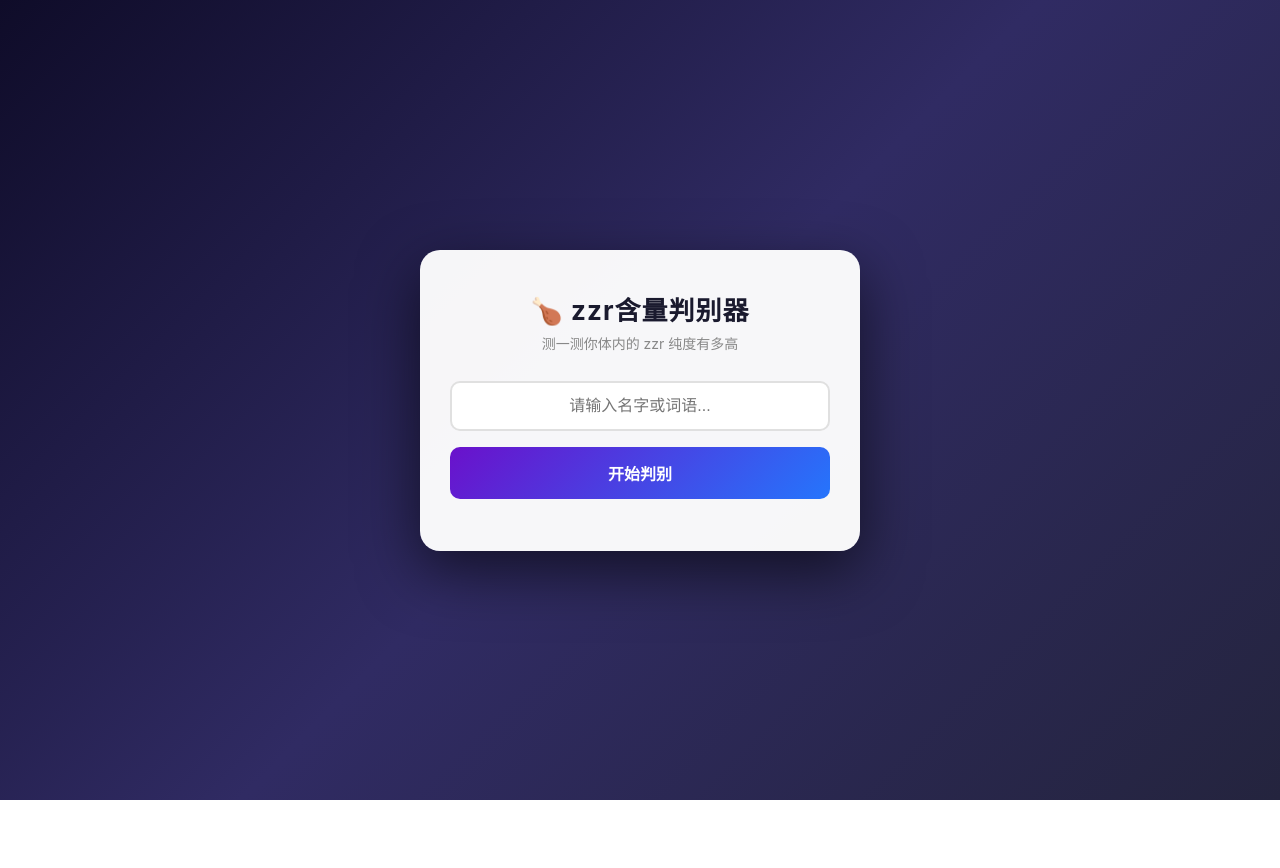
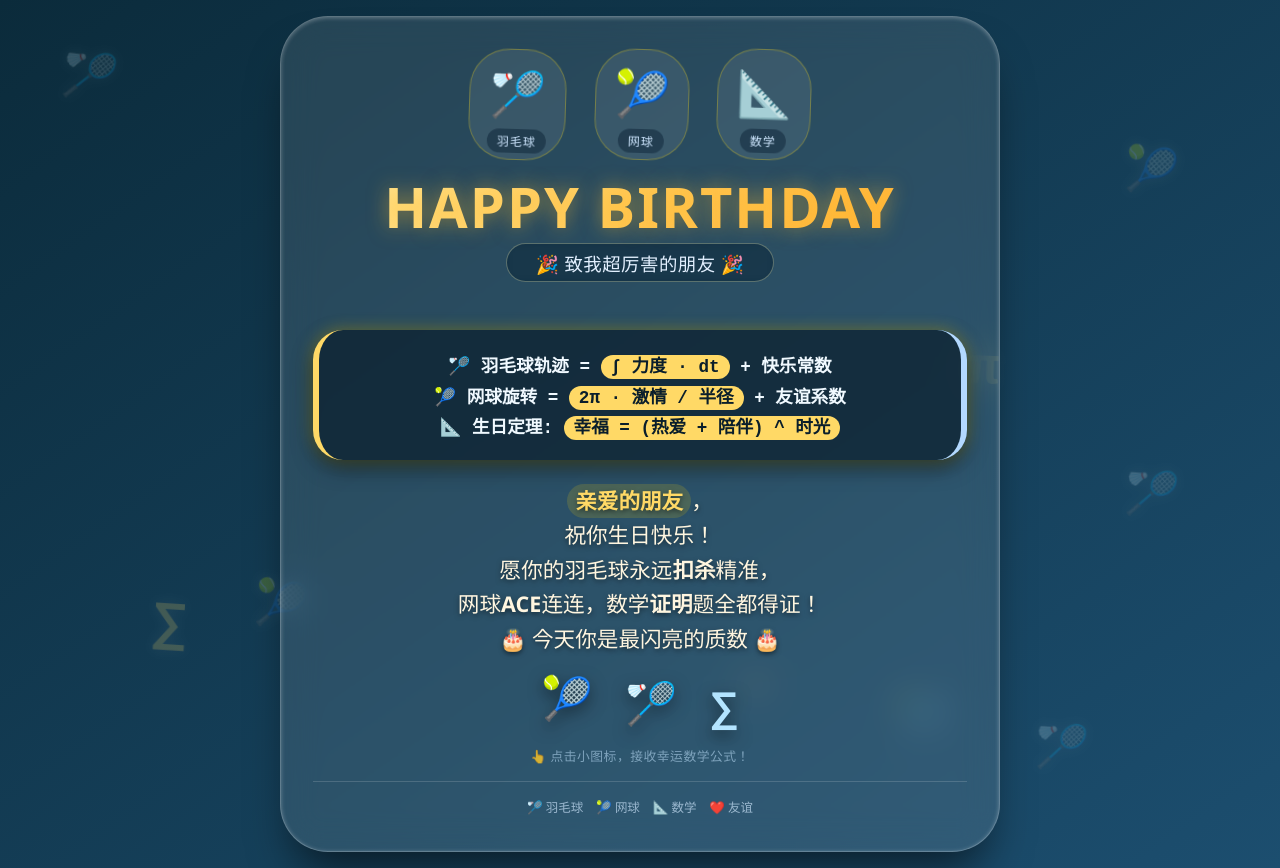
Before and after one commit to AomingLong/Lamplace_site, a plain HTML site: page zzr.html in a window 1280 px wide. Before the commit the page ends 800 px from the top, so only its background shows below. Drawn offline with Linux system fonts and the light colour scheme.

Commit message:
Update zzr.html

```diff
--- a/zzr.html
+++ b/zzr.html
@@ -1,275 +1,465 @@
 <!DOCTYPE html>
-<html lang="zh-CN">
+<html lang="en">
 <head>
   <meta charset="UTF-8">
   <meta name="viewport" content="width=device-width, initial-scale=1.0">
-    <title>zzr含量判别器</title>
+  <title>🎂 生日贺卡 · 羽毛球·网球·数学</title>
   <style>
-        * { margin: 0; padding: 0; box-sizing: border-box; }
+    * {
+      margin: 0;
+      padding: 0;
+      box-sizing: border-box;
+    }
+
     body {
-            font-family: -apple-system, BlinkMacSystemFont, "Segoe UI", Roboto, "Helvetica Neue", Arial, sans-serif;
-            /* 赛博极客风：深紫到深蓝 */
-            background: linear-gradient(135deg, #0f0c29 0%, #302b63 50%, #24243e 100%);
       min-height: 100vh;
+      background: linear-gradient(145deg, #0b2b3b 0%, #1c4e6f 100%);
+      font-family: 'Segoe UI', 'Poppins', system-ui, sans-serif;
+      display: flex;
+      align-items: center;
+      justify-content: center;
+      padding: 16px;
+      position: relative;
+      overflow-x: hidden;
+    }
+
+    /* 羽毛球 & 网球 漂浮装饰 */
+    .floating-bg {
+      position: absolute;
+      inset: 0;
+      pointer-events: none;
+      z-index: 1;
+    }
+
+    .shuttlecock, .tennis-ball, .math-symbol {
+      position: absolute;
+      opacity: 0.2;
+      font-size: 2.6rem;
+      user-select: none;
+      animation: float 14s infinite ease-in-out;
+      filter: drop-shadow(0 0 6px rgba(255, 255, 255, 0.3));
+    }
+
+    .math-symbol {
+      font-size: 3.2rem;
+      font-weight: 800;
+      color: #ffd966;
+      font-family: 'Courier New', monospace;
+      animation-duration: 18s;
+    }
+
+    @keyframes float {
+      0% { transform: translateY(0) rotate(0deg) scale(1); }
+      50% { transform: translateY(-28px) rotate(8deg) scale(1.08); }
+      100% { transform: translateY(0) rotate(0deg) scale(1); }
+    }
+
+    /* 主卡片 */
+    .card {
+      position: relative;
+      z-index: 10;
+      background: rgba(255, 255, 255, 0.1);
+      backdrop-filter: blur(18px);
+      -webkit-backdrop-filter: blur(18px);
+      border-radius: 48px;
+      padding: 2rem 2rem 2.2rem;
+      max-width: 720px;
+      width: 100%;
+      box-shadow: 0 30px 45px -15px rgba(0, 0, 0, 0.6),
+                  inset 0 1px 4px rgba(255, 255, 255, 0.3);
+      border: 1px solid rgba(255, 255, 255, 0.25);
+      text-align: center;
+      transition: transform 0.3s ease;
+      animation: cardPop 0.9s cubic-bezier(0.2, 0.9, 0.3, 1.1);
+    }
+
+    @keyframes cardPop {
+      0% { opacity: 0; transform: scale(0.92); }
+      100% { opacity: 1; transform: scale(1); }
+    }
+
+    /* 三元素图标区 */
+    .sport-math-row {
+      display: flex;
+      align-items: center;
+      justify-content: center;
+      gap: 1.8rem;
+      margin-bottom: 0.8rem;
+      flex-wrap: wrap;
+    }
+
+    .icon-item {
+      display: flex;
+      flex-direction: column;
+      align-items: center;
+      gap: 6px;
+      font-size: 2.8rem;
+      background: rgba(255, 255, 255, 0.08);
+      padding: 12px 18px 6px;
+      border-radius: 40px;
+      border: 1px solid rgba(255, 215, 0, 0.3);
+      transition: all 0.25s;
+      animation: iconWiggle 4s infinite alternate;
+    }
+
+    .icon-item:hover {
+      background: rgba(255, 215, 0, 0.15);
+      transform: scale(1.03);
+    }
+
+    @keyframes iconWiggle {
+      0% { transform: rotate(-2deg); }
+      100% { transform: rotate(2deg); }
+    }
+
+    .icon-label {
+      font-size: 0.75rem;
+      letter-spacing: 1px;
+      text-transform: uppercase;
+      color: #cfe7ff;
+      font-weight: 500;
+      background: rgba(0, 20, 40, 0.4);
+      padding: 3px 10px;
+      border-radius: 30px;
+    }
+
+    /* 主标题 */
+    .birthday-title {
+      font-size: 3.5rem;
+      font-weight: 800;
+      letter-spacing: 2px;
+      margin: 0.2rem 0 0.2rem;
+      background: linear-gradient(135deg, #ffe99a, #ffc857, #ffad2e);
+      -webkit-background-clip: text;
+      background-clip: text;
+      color: transparent;
+      text-shadow: 0 0 20px rgba(255, 190, 40, 0.5);
+      line-height: 1.2;
+    }
+
+    .subhead {
+      font-size: 1.15rem;
+      color: #e2f0ff;
+      font-weight: 400;
+      background: rgba(0, 30, 50, 0.6);
+      display: inline-block;
+      padding: 0.35rem 1.8rem;
+      border-radius: 100px;
+      backdrop-filter: blur(5px);
+      margin-bottom: 1.8rem;
+      border: 1px solid rgba(255, 255, 200, 0.3);
+      letter-spacing: 0.5px;
+    }
+
+    /* 动态数学公式区 */
+    .equation-box {
+      background: rgba(10, 30, 45, 0.7);
+      border-radius: 30px;
+      padding: 1rem 1.2rem;
+      margin: 1.2rem 0 1.5rem;
+      border-left: 6px solid #ffd966;
+      border-right: 6px solid #b3d9ff;
+      box-shadow: 0 8px 20px rgba(0, 0, 0, 0.4);
+      font-family: 'Courier New', 'Fira Code', monospace;
+      font-weight: 600;
+      color: #f0f9ff;
+      transition: 0.3s;
+      word-break: break-word;
+      animation: glowPulse 3s infinite alternate;
+    }
+
+    @keyframes glowPulse {
+      0% { box-shadow: 0 8px 20px rgba(0, 0, 0, 0.4), 0 0 10px rgba(255, 215, 0, 0.2); }
+      100% { box-shadow: 0 8px 20px rgba(0, 0, 0, 0.6), 0 0 20px rgba(255, 215, 0, 0.5); }
+    }
+
+    .math-line {
+      font-size: 1.1rem;
+      margin: 0.35rem 0;
+    }
+
+    .math-line span.highlight {
+      background: #ffd966;
+      color: #0a1e2b;
+      padding: 2px 10px;
+      border-radius: 30px;
+      font-weight: 700;
+    }
+
+    /* 贺卡祝福语 */
+    .message {
+      font-size: 1.35rem;
+      color: #fff6e0;
+      line-height: 1.6;
+      margin: 1.5rem 0 1.8rem;
+      padding: 0 0.5rem;
+      font-weight: 400;
+      text-shadow: 0 2px 5px rgba(0, 0, 0, 0.5);
+    }
+
+    .message .friend-name {
+      font-weight: 800;
+      color: #ffd966;
+      background: rgba(255, 215, 0, 0.15);
+      padding: 0 8px;
+      border-radius: 20px;
+      display: inline-block;
+    }
+
+    /* 网球 & 羽毛球 装饰按钮/互动 */
+    .ball-row {
+      display: flex;
+      align-items: center;
+      justify-content: center;
+      gap: 2rem;
+      margin-top: 0.5rem;
+      margin-bottom: 1.2rem;
+    }
+
+    .ball {
+      cursor: pointer;
+      transition: transform 0.2s, filter 0.2s;
+      filter: drop-shadow(0 6px 8px rgba(0, 0, 0, 0.5));
+      animation: bounce 2.2s infinite;
+      font-size: 2.6rem;
+      line-height: 1;
+    }
+
+    .ball:hover {
+      transform: scale(1.15) rotate(3deg);
+      filter: drop-shadow(0 8px 12px rgba(255, 215, 0, 0.6));
+    }
+
+    .tennis {
+      animation-delay: 0s;
+    }
+    .shuttle {
+      animation-delay: 0.4s;
+    }
+    .math-icon {
+      animation-delay: 0.8s;
+      font-size: 2.6rem;
+      font-weight: 800;
+      color: #b3e4ff;
+    }
+
+    @keyframes bounce {
+      0%, 100% { transform: translateY(0); }
+      50% { transform: translateY(-10px); }
+    }
+
+    /* 鼠标点击小惊喜 */
+    .click-note {
+      font-size: 0.8rem;
+      color: #93b7d0;
+      margin-top: 0.8rem;
+      letter-spacing: 0.5px;
+      opacity: 0.8;
+    }
+
+    /* 页脚 */
+    .footer {
+      margin-top: 1rem;
+      font-size: 0.78rem;
+      color: #9bb8cf;
       display: flex;
       justify-content: center;
-            align-items: center;
-            padding: 20px;
+      gap: 0.8rem;
+      flex-wrap: wrap;
+      border-top: 1px solid rgba(255, 255, 255, 0.15);
+      padding-top: 1rem;
     }
-        .container {
-            background: rgba(255,255,255,0.96);
-            border-radius: 20px;
-            padding: 40px 30px;
-            max-width: 440px;
-            width: 100%;
-            box-shadow: 0 20px 60px rgba(0,0,0,0.6);
-            text-align: center;
+
+    /* 响应式 */
+    @media (max-width: 500px) {
+      .card { padding: 1.5rem 1rem; }
+      .birthday-title { font-size: 2.6rem; }
+      .icon-item { font-size: 2rem; padding: 8px 12px; }
+      .message { font-size: 1.1rem; }
+      .math-line { font-size: 0.9rem; }
+      .ball { font-size: 2rem; }
+      .subhead { font-size: 0.9rem; }
     }
-        h1 { font-size: 26px; color: #1a1a2e; margin-bottom: 6px; letter-spacing: 1px; }
-        .subtitle { font-size: 14px; color: #888; margin-bottom: 28px; }
-        input {
-            width: 100%;
-            padding: 14px 16px;
-            font-size: 16px;
-            border: 2px solid #e0e0e0;
-            border-radius: 10px;
-            outline: none;
-            transition: border-color 0.2s;
-            margin-bottom: 16px;
-            text-align: center;
-        }
-        input:focus { border-color: #6a11cb; }
-        button {
-            width: 100%;
-            padding: 14px;
-            font-size: 16px;
-            font-weight: 600;
-            color: white;
-            background: linear-gradient(135deg, #6a11cb 0%, #2575fc 100%);
-            border: none;
-            border-radius: 10px;
-            cursor: pointer;
-            transition: transform 0.1s, opacity 0.2s;
-        }
-        button:hover { opacity: 0.9; }
-        button:active { transform: scale(0.98); }
-        .result {
-            margin-top: 24px;
-            padding: 22px 18px;
-            background: #f7f8fc;
-            border-radius: 14px;
-            display: none;
-        }
-        .result.show { display: block; animation: fadeIn 0.4s ease; }
-        @keyframes fadeIn {
-            from { opacity: 0; transform: translateY(8px); }
-            to { opacity: 1; transform: translateY(0); }
-        }
-        .result-name { font-size: 15px; color: #666; margin-bottom: 6px; }
-        .result-percent {
-            font-size: 46px;
-            font-weight: 800;
-            background: linear-gradient(135deg, #6a11cb 0%, #2575fc 100%);
-            -webkit-background-clip: text;
-            -webkit-text-fill-color: transparent;
-            background-clip: text;
-            line-height: 1.1;
-        }
-        .result-label { font-size: 15px; color: #444; margin-top: 12px; font-weight: 600; line-height: 1.5; }
-        .result-debug { font-size: 12px; color: #999; margin-top: 15px; text-align: left; padding-top: 10px; border-top: 1px dashed #ddd;}
-        .error { color: #e74c3c; font-size: 14px; margin-top: 12px; }
   </style>
 </head>
 <body>
-    <div class="container">
-        <h1>🍗 zzr含量判别器</h1>
-        <p class="subtitle">测一测你体内的 zzr 纯度有多高</p>
-
-        <input type="text" id="nameInput" placeholder="请输入名字或词语..." maxlength="20" autocomplete="off">
-        <button onclick="calculate()">开始判别</button>
-
-        <div class="result" id="result">
-            <div class="result-name" id="resultName"></div>
-            <div class="result-percent" id="resultPercent"></div>
-            <div class="result-label" id="resultLabel"></div>
-            <div class="result-debug" id="resultDebug"></div>
-        </div>
-        <div class="error" id="error"></div>
+  <!-- 漂浮背景元素 (羽毛球、网球、数学符号) -->
+  <div class="floating-bg">
+    <div class="shuttlecock" style="top: 8%; left: 5%; animation-delay: 0s;">🏸</div>
+    <div class="tennis-ball" style="top: 18%; right: 8%; animation-delay: 1.2s;">🎾</div>
+    <div class="math-symbol" style="top: 70%; left: 12%; animation-delay: 0.7s;">∑</div>
+    <div class="shuttlecock" style="bottom: 10%; right: 15%; animation-delay: 2.3s;">🏸</div>
+    <div class="tennis-ball" style="bottom: 25%; left: 20%; animation-delay: 0.4s;">🎾</div>
+    <div class="math-symbol" style="top: 40%; right: 22%; animation-delay: 1.8s;">π</div>
+    <div class="math-symbol" style="bottom: 18%; right: 40%; animation-delay: 3.1s; font-size: 2.8rem;">∞</div>
+    <div class="shuttlecock" style="top: 55%; left: 88%; animation-delay: 1.5s;">🏸</div>
+    <div class="tennis-ball" style="top: 80%; left: 70%; animation-delay: 2.8s;">🎾</div>
   </div>
 
+  <!-- 主贺卡 -->
+  <main class="card">
+    <!-- 运动+数学图标区 -->
+    <div class="sport-math-row">
+      <div class="icon-item">
+        <span>🏸</span>
+        <span class="icon-label">羽毛球</span>
+      </div>
+      <div class="icon-item">
+        <span>🎾</span>
+        <span class="icon-label">网球</span>
+      </div>
+      <div class="icon-item">
+        <span>📐</span>
+        <span class="icon-label">数学</span>
+      </div>
+    </div>
+
+    <!-- 主标题 -->
+    <h1 class="birthday-title">HAPPY BIRTHDAY</h1>
+    <div class="subhead">🎉 致我超厉害的朋友 🎉</div>
+
+    <!-- 数学与运动结合的动态公式 -->
+    <div class="equation-box">
+      <div class="math-line">🏸 羽毛球轨迹 = <span class="highlight">∫ 力度 · dt</span> + 快乐常数</div>
+      <div class="math-line">🎾 网球旋转 = <span class="highlight">2π · 激情 / 半径</span> + 友谊系数</div>
+      <div class="math-line">📐 生日定理: <span class="highlight">幸福 = (热爱 + 陪伴) ^ 时光</span></div>
+    </div>
+
+    <!-- 祝福语 (可自定义朋友名字) -->
+    <div class="message">
+      <span class="friend-name">亲爱的朋友</span>，<br>
+      祝你生日快乐！<br>
+      愿你的羽毛球永远<strong>扣杀</strong>精准，<br>
+      网球<strong>ACE</strong>连连，数学<strong>证明</strong>题全都得证！<br>
+      🎂 今天你是最闪亮的质数 🎂
+    </div>
+
+    <!-- 可点击的网球/羽毛球/数学图标 (小互动) -->
+    <div class="ball-row">
+      <div class="ball tennis" title="点击网球有惊喜" onclick="playSoundAndAlert('tennis')">🎾</div>
+      <div class="ball shuttle" title="点击羽毛球有惊喜" onclick="playSoundAndAlert('shuttle')">🏸</div>
+      <div class="ball math-icon" title="点击数学符号有惊喜" onclick="playSoundAndAlert('math')">∑</div>
+    </div>
+    <div class="click-note">👆 点击小图标，接收幸运数学公式！</div>
+
+    <!-- 底部小字 -->
+    <div class="footer">
+      <span>🏸 羽毛球</span>
+      <span>🎾 网球</span>
+      <span>📐 数学</span>
+      <span>❤️ 友谊</span>
+    </div>
+  </main>
+
   <script>
-        // ====== 隐藏标准答案库 ======
-        const KEYWORDS = ["zzr", "周梓瑞", "肘子", "周导", "C.S.boy", "瑞仔"];
-
-        // ====== 字母笔画映射 ======
-        const LETTER_STROKES = {
-            'a': 3, 'b': 2, 'c': 1, 'd': 2, 'e': 4, 'f': 3, 'g': 2, 'h': 3, 'i': 2, 'j': 2,
-            'k': 3, 'l': 1, 'm': 4, 'n': 3, 'o': 1, 'p': 2, 'q': 2, 'r': 2, 's': 1, 't': 2,
-            'u': 1, 'v': 2, 'w': 4, 'x': 2, 'y': 3, 'z': 3
-        };
-
-        // 计算总笔画（中文按字数估算，英文按字母笔画累加）
-        function getTotalStrokes(str) {
-            let strokes = 0;
-            for (let i = 0; i < str.length; i++) {
-                const char = str[i].toLowerCase();
-                if (/[\u4e00-\u9fa5]/.test(char)) {
-                    strokes += 10; // 汉字估算 10 画
-                } else if (LETTER_STROKES[char]) {
-                    strokes += LETTER_STROKES[char];
-                }
-            }
-            return strokes;
-        }
-
-        // 计算重合字符数（去重后）
-        function getOverlapCount(a, b) {
-            const setA = new Set(a.toLowerCase().split(''));
-            const setB = new Set(b.toLowerCase().split(''));
-            let count = 0;
-            for (const char of setA) {
-                if (setB.has(char)) count++;
-            }
-            return count;
-        }
-
-        // ====== 核心算法：多维度相似度计算 ======
-        function similarityAdvanced(input, target) {
-            if (input === target) return 1.0; // 完全一致直接满分
-
-            const lenA = input.length;
-            const lenB = target.length;
-
-            // 维度 1：重合字符相似度 (权重 40%)
-            const overlap = getOverlapCount(input, target);
-            const maxLen = Math.max(lenA, lenB);
-            const overlapScore = maxLen === 0 ? 0 : (overlap / maxLen);
-
-            // 维度 2：长度相似度 (权重 30%)
-            const lenDiff = Math.abs(lenA - lenB);
-            const lengthScore = maxLen === 0 ? 0 : Math.max(0, 1 - (lenDiff / maxLen));
-
-            // 维度 3：笔画数相似度 (权重 30%)
-            const strokeA = getTotalStrokes(input);
-            const strokeB = getTotalStrokes(target);
-            const strokeDiff = Math.abs(strokeA - strokeB);
-            const maxStroke = Math.max(strokeA, strokeB) || 1;
-            const strokeScore = Math.max(0, 1 - (strokeDiff / maxStroke));
-
-            // 综合加权得分
-            let finalScore = (overlapScore * 0.4) + (lengthScore * 0.3) + (strokeScore * 0.3);
-
-            // 特殊加成：包含完整关键词
-            if (input.toLowerCase().includes(target.toLowerCase())) {
-                finalScore = Math.max(finalScore, 0.92);
-            }
-
-            return Math.min(1, Math.max(0, finalScore));
-        }
-
-        // 计算含量（遍历所有标准答案，取最高分）
-        function getConcentration(name) {
-            let bestScore = 0;
-            let bestTarget = "";
-
-            for (const kw of KEYWORDS) {
-                const score = similarityAdvanced(name, kw);
-                if (score > bestScore) {
-                    bestScore = score;
-                    bestTarget = kw;
+    // 简单的音效/弹窗互动（为了不依赖外部文件，使用Web Audio API生成一个短促的“叮”声）
+    function playTone(frequency, duration = 0.15) {
+      try {
+        const AudioContext = window.AudioContext || window.webkitAudioContext;
+        if (!AudioContext) return;
+        const ctx = new AudioContext();
+        const osc = ctx.createOscillator();
+        const gain = ctx.createGain();
+        osc.type = 'sine';
+        osc.frequency.value = frequency;
+        gain.gain.value = 0.1;
+        osc.connect(gain);
+        gain.connect(ctx.destination);
+        osc.start();
+        gain.gain.exponentialRampToValueAtTime(0.0001, ctx.currentTime + duration);
+        osc.stop(ctx.currentTime + duration);
+        // 关闭上下文以释放资源（适当延迟）
+        setTimeout(() => ctx.close(), 300);
+      } catch (e) {
+        // 静默失败，不影响体验
       }
     }
 
-            return {
-                percent: Math.round(bestScore * 100),
-                matched: bestTarget,
-                inputStrokes: getTotalStrokes(name),
-                targetStrokes: getTotalStrokes(bestTarget)
+    // 随机数学/运动祝福语
+    const messages = {
+      tennis: [
+        '🎾 网球定理：快乐 = 2π × 旋转！',
+        '🎾 ACE！祝你人生发球局全部得分！',
+        '🎾 网前小球，也挡不住你的好运！',
+        '🎾 正手反手，都是幸福之手！'
+      ],
+      shuttle: [
+        '🏸 羽毛球公式：扣杀 = 力量 × 角度²',
+        '🏸 高远球划出完美抛物线，生日快乐！',
+        '🏸 网前搓球，搓出365天好运！',
+        '🏸 跳杀！把烦恼全部扣出界外！'
+      ],
+      math: [
+        '📐 拉格朗日定理：在你生日这天，快乐存在唯一极大值！',
+        '📐 欧拉恒等式：e^(iπ) + 1 = 0，但你的快乐 = 无穷大',
+        '📐 由归纳法可证：你每一天都更闪耀！',
+        '📐 微分你的烦恼，积分你的快乐，生日快乐！'
+      ]
     };
+
+    function playSoundAndAlert(type) {
+      // 根据类型播放不同音高
+      if (type === 'tennis') {
+        playTone(880, 0.12);  // A5
+      } else if (type === 'shuttle') {
+        playTone(660, 0.12);  // E5
+      } else {
+        playTone(1046.50, 0.1); // C6
       }
 
-        // ====== 评价区间（每个区间随机 3 条） ======
-        const EVALUATIONS = [
-            { min: 100, texts: [
-                "🏆 完全一致！您就是周导本人，纯度 100%！",
-                "👑 百分百命中！这绝对是原汁原味的周梓瑞。",
-                "🎯 精准匹配！您的 zzr 含量已达理论极值！"
-            ]},
-            { min: 90, texts: [
-                "🔥 浓度爆表！几乎可以确认是 zzr 身边人了。",
-                "💥 差一点点就满分，zzr 含量高得吓人！",
-                "🚀 瑞仔的气息已经掩盖不住了，严重超标！"
-            ]},
-            { min: 75, texts: [
-                "⚡ 高度疑似！zzr 浓度相当可观。",
-                "🌟 浓度很高，大概率与 zzr 有密切关联。",
-                "📡 信号强烈，zzr 浓度进入高警戒区间。"
-            ]},
-            { min: 55, texts: [
-                "🌀 中度污染，zzr 浓度不容小觑。",
-                "🌊 有一定浓度的 zzr 成分，值得重点观察。",
-                "🔍 检测到明显的 zzr 痕迹，浓度中等偏上。"
-            ]},
-            { min: 35, texts: [
-                "🌱 轻度痕迹，zzr 浓度若隐若现。",
-                "🍃 有微弱的 zzr 信号，或许和“肘子”有点缘分。",
-                "🌤 浓度偏低，偶尔能捕捉到一点 zzr 气息。"
-            ]},
-            { min: 15, texts: [
-                "💧 微量残留，zzr 浓度几乎可以忽略。",
-                "🌫 只有极淡的 zzr 痕迹，仍是一介凡人。",
-                "❄️ 检测到一丁点 zzr 成分，微乎其微。"
-            ]},
-            { min: 0, texts: [
-                "🫧 基本不含 zzr 成分，纯度极高。",
-                "🌿 未检测到 zzr 信号，你是一个纯粹的路人。",
-                "🧊 zzr 浓度趋近于零，请继续保持你的独特性！"
-            ]}
-        ];
+      // 随机选取一句祝福
+      const pool = messages[type] || messages.math;
+      const randomMsg = pool[Math.floor(Math.random() * pool.length)];
 
-        function getEvaluation(percent) {
-            for (const level of EVALUATIONS) {
-                if (percent >= level.min) {
-                    return level.texts[Math.floor(Math.random() * level.texts.length)];
-                }
-            }
-            return EVALUATIONS[EVALUATIONS.length - 1].texts[0];
+      // 使用一个轻量的toast效果代替alert（更优雅），也可以用alert简单展示
+      // 为了保留可玩性，这里创建一个浮动小提示，不打断体验
+      showToast(randomMsg);
     }
 
-        function calculate() {
-            const input = document.getElementById('nameInput');
-            const name = input.value.trim();
-            const resultBox = document.getElementById('result');
-            const errorBox = document.getElementById('error');
-            errorBox.textContent = '';
+    // 简单的toast消息
+    function showToast(text) {
+      // 移除之前的toast
+      const oldToast = document.querySelector('.custom-toast');
+      if (oldToast) oldToast.remove();
 
-            if (!name) {
-                resultBox.classList.remove('show');
-                errorBox.textContent = '请输入要判别的名字～';
-                return;
+      const toast = document.createElement('div');
+      toast.className = 'custom-toast';
+      toast.textContent = text;
+      toast.style.position = 'fixed';
+      toast.style.bottom = '30px';
+      toast.style.left = '50%';
+      toast.style.transform = 'translateX(-50%)';
+      toast.style.background = 'rgba(0, 0, 0, 0.8)';
+      toast.style.color = '#ffd966';
+      toast.style.padding = '12px 28px';
+      toast.style.borderRadius = '60px';
+      toast.style.fontSize = '1.1rem';
+      toast.style.fontWeight = '600';
+      toast.style.backdropFilter = 'blur(10px)';
+      toast.style.border = '1px solid #ffd966';
+      toast.style.boxShadow = '0 10px 25px rgba(0,0,0,0.5)';
+      toast.style.zIndex = '9999';
+      toast.style.transition = 'opacity 0.3s';
+      toast.style.letterSpacing = '0.5px';
+      toast.style.pointerEvents = 'none';
+      toast.style.maxWidth = '90vw';
+      toast.style.textAlign = 'center';
+      toast.style.fontFamily = 'Segoe UI, sans-serif';
+
+      document.body.appendChild(toast);
+
+      // 自动消失
+      setTimeout(() => {
+        toast.style.opacity = '0';
+        setTimeout(() => toast.remove(), 400);
+      }, 2000);
     }
 
-            const data = getConcentration(name);
-            const label = getEvaluation(data.percent);
+    // 再加一点小彩蛋: 在页面任何地方点击都可触发随机飘落的小元素? 可以不做，保持简洁。
 
-            document.getElementById('resultName').textContent = '「' + name + '」的 zzr 含量';
-            document.getElementById('resultPercent').textContent = data.percent + '%';
-            document.getElementById('resultLabel').textContent = label;
-
-            // 显示维度测算明细
-            document.getElementById('resultDebug').innerHTML =
-                `🔍 <b>测算依据：</b><br>
-                 最接近的隐藏特征：${data.matched}<br>
-                 你的输入总笔画/字母数：${data.inputStrokes}<br>
-                 目标特征总笔画/字母数：${data.targetStrokes}`;
-
-            resultBox.classList.add('show');
-        }
-
-        // 回车键支持
-        document.getElementById('nameInput').addEventListener('keydown', function(e) {
-            if (e.key === 'Enter') calculate();
-        });
+    // 初始化时播放一个欢迎音(可选，但可能被浏览器禁止自动播放，所以不添加自动播放)
+    // 页面加载时打印友好提示
+    console.log('🎂 生日快乐！羽毛球·网球·数学 贺卡已加载');
   </script>
 </body>
 </html>
```
Lines whose indentation alone changed are shown as unchanged.
